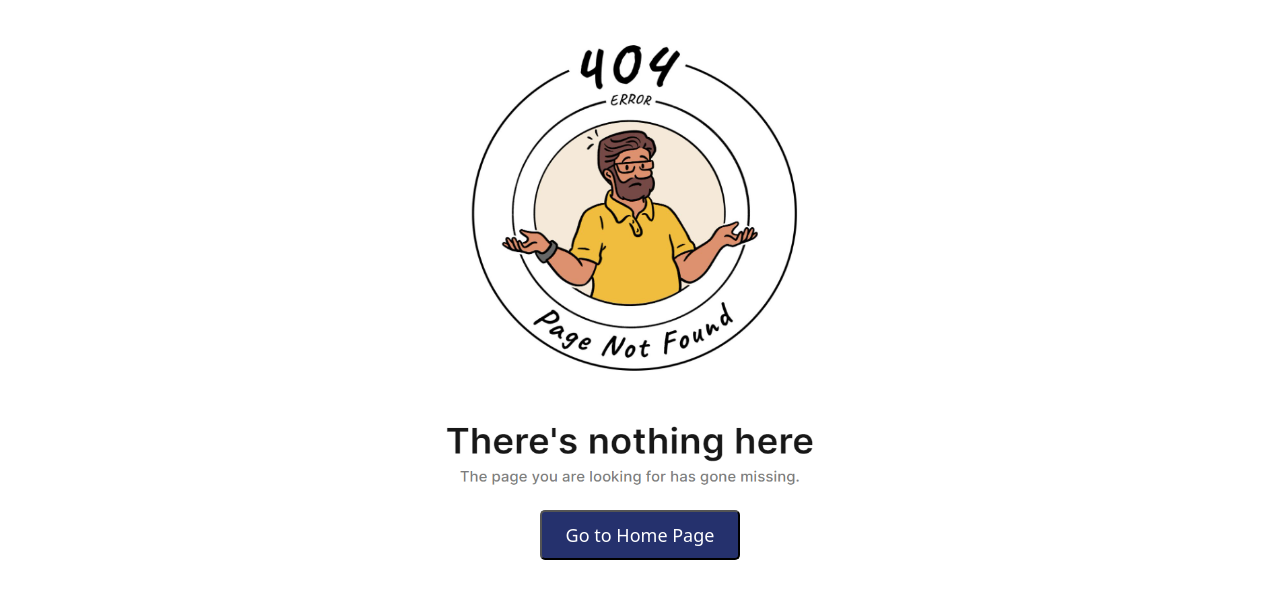
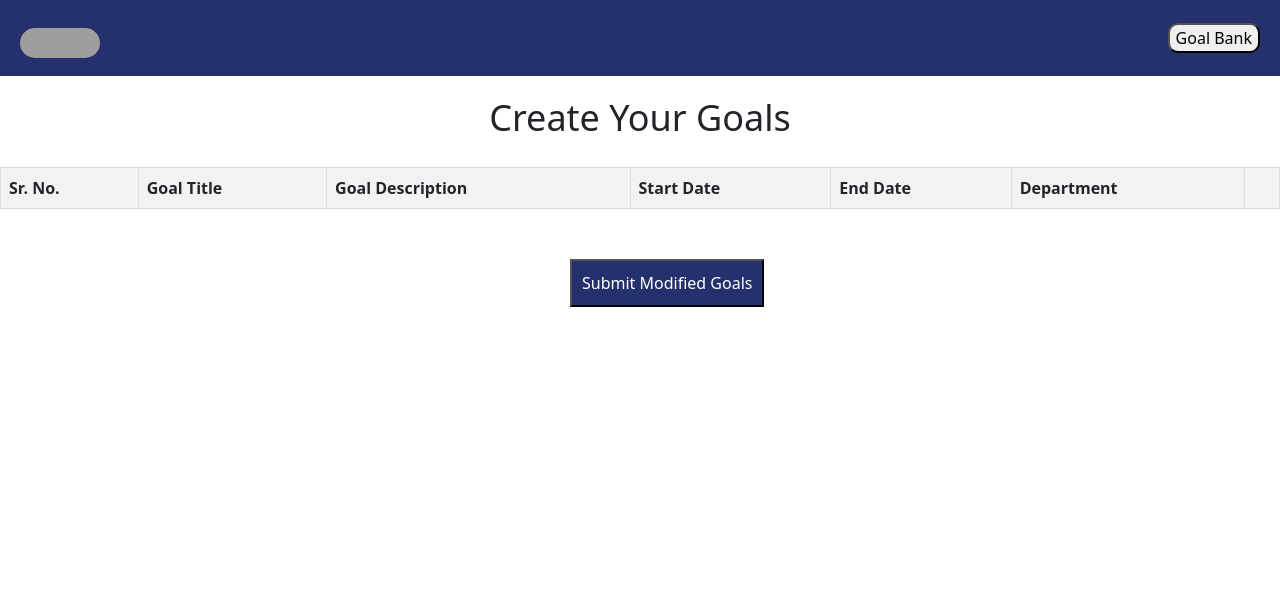
Before and after one commit to pranavkonde/Perfex, a React (Create React App) app in the folder client/: page /createGoal in a window 1280 px wide. Shown: the top 598 px of the page. Built offline with nearby package versions, Linux system fonts and the light colour scheme; grey boxes are pictures that could not be loaded.

Commit message:
Add createGoal functionality

```diff
--- a/client/src/App.js
+++ b/client/src/App.js
@@ -5,6 +5,7 @@ import ProfilePage from './components/ProfilePage';
 import TrackGoal from './components/Trackgoal';
 import Mpage from './components/Mpage';
 import Reviewpage from './components/Reviewpage';
+import GoalsTable from './components/Creategoals';
 
 import LandingPage from './components/LandingPage';
 import About from './components/About';
@@ -36,6 +37,7 @@ function App() {
          <Route path="/forgotpass" element={<ForgotPassword/>}/>
          <Route path="/resetPassword" element={<Resetpass/>}/>
 
+          <Route path='createGoal' element={<GoalsTable/>}/>
          <Route path="*" element={<InvalidPage />} />
 
       </Routes>
--- /dev/null
+++ b/client/src/components/Creategoals.css
@@ -0,0 +1,121 @@
+.goals-table {
+    width: 100%;
+    border-collapse: collapse;
+}
+
+.goals-table th,
+.goals-table td {
+    border: 1px solid #ddd;
+    padding: 8px;
+    text-align: left;
+}
+
+.goals-table th {
+    background-color: #f2f2f2;
+}
+
+
+.header {
+    background-color: #25316d;
+    padding: 10px 20px;
+}
+
+.navbar {
+    display: flex;
+    justify-content: space-between;
+    align-items: center;
+}
+
+.logo {
+    width: 80px;
+    height: 30px;
+    margin-top: 10px;;
+    border-radius: 20px;
+}
+
+.add-goal-btn {
+    /* padding: 10px;
+    background-color: white;
+    color: #007bff;
+    font-size: 10px;
+    cursor: pointer;
+    transition: background-color 0.3s ease;
+    position: relative;
+    height: 20px; */
+    border-radius: 10px;
+}
+
+.add-goal-btn:hover {
+    background-color: #0056b3;
+}
+
+/* .separator {
+    height: 1px;
+    background-color: #ccc;
+    margin: 20px 0;
+} */
+
+.page-title {
+    padding: 20px;
+    font-size: 36px;
+    text-align: center;
+}
+
+.goals-container {
+    padding: 0px;
+}
+
+/* .dropdown {
+    position: absolute;
+    top: 172px;
+    left: 88.4%;
+    transform: translateX(-50%);
+
+} */
+
+.dropdown-content {
+    display: block;
+    position: absolute;
+    background-color: #5a8dc7;
+    min-width: 160px;
+    box-shadow: 0 8px 16px 0 rgba(0, 0, 0, 0.2);
+    z-index: 1;
+    left: 16%;
+    text-align: center;
+    justify-content: center;
+}
+
+
+
+.dropdown-content button {
+    color: black;
+    width: 100%;
+    padding: 12px 16px;
+    text-align: left;
+    text-decoration: none;
+    border: none;
+    background-color: transparent;
+    cursor: pointer;
+    transition: background-color 0.3s ease;
+}
+
+.dropdown-content button:hover {
+    background-color: #4caf50;
+}
+
+.submit-btn{
+    justify-content: center;
+    align-items: center;
+    margin-left: 570px;
+    margin-top: 50px;
+    background-color: #25316D;
+    color: white;
+    padding: 10px;
+    margin-bottom: 50px;
+
+}
+.goals-table button{
+    background-color: #25316D;
+    color: white;
+    padding: 5px;
+}
--- /dev/null
+++ b/client/src/components/Creategoals.js
@@ -0,0 +1,111 @@
+import React, { useState } from 'react';
+import './Creategoals.css';
+
+const GoalsTable = () => {
+  const [goals, setGoals] = useState([]);
+  const [showDropdown, setShowDropdown] = useState(false);
+  const [selectedGoal, setSelectedGoal] = useState('');
+  const [modifiedGoals, setModifiedGoals] = useState([]);
+
+  const goalsList = [
+    "Increase sales revenue",
+    "Improve customer satisfaction",
+    "Develop and launch new feature",
+    "Improve code quality"
+  ];
+
+  const handleAddGoal = () => {
+    setShowDropdown(!showDropdown);
+  };
+
+  const handleSelectGoal = (goal) => {
+    setSelectedGoal(goal);
+    setShowDropdown(false);
+    addGoalToTable(goal);
+  };
+
+  const addGoalToTable = (goal) => {
+    const newGoal = { title: goal, description: '', startDate: '', endDate: '', department: '' };
+    setGoals([...goals, newGoal]);
+    setSelectedGoal('');
+  };
+
+  const handleRemoveGoal = (index) => {
+    const updatedGoals = [...goals];
+    updatedGoals.splice(index, 1);
+    setGoals(updatedGoals);
+  };
+
+  const handleInputChange = (index, field, value) => {
+    const updatedGoals = [...goals];
+    updatedGoals[index][field] = value;
+    setGoals(updatedGoals);
+  };
+
+  const handleDateChange = (index, field, value) => {
+    const updatedGoals = [...goals];
+    updatedGoals[index][field] = value;
+    setGoals(updatedGoals);
+  };
+
+  const handleAddModifiedGoal = () => {
+    setModifiedGoals([...modifiedGoals, ...goals]);
+    setGoals([]);
+  };
+
+  return (
+    <div className="goals-container">
+      <header className="header">
+        <div className="navbar">
+          <img src='image.ico' alt="Your Logo" className="logo" />
+          <button className="add-goal-btn" onClick={handleAddGoal}>Goal Bank</button>
+        </div>
+      </header>
+      {/* <div className="separator"></div> */}
+      <h1 className="page-title">Create Your Goals</h1>
+      <div>
+        {showDropdown && (
+          <div className="dropdown">
+            <div className="dropdown-content">
+              <div className="goals-list">
+                <h2>Goals List</h2>
+                {goalsList.map((goal, index) => (
+                  <button key={index} onClick={() => handleSelectGoal(goal)}>{goal}</button>
+                ))}
+              </div>
+            </div>
+          </div>
+        )}
+      </div>
+      <table className="goals-table">
+        <thead>
+          <tr>
+            <th>Sr. No.</th>
+            <th>Goal Title</th>
+            <th>Goal Description</th>
+            <th>Start Date</th>
+            <th>End Date</th>
+            <th>Department</th>
+            <th></th>
+          </tr>
+        </thead>
+        <tbody>
+          {goals.map((goal, index) => (
+            <tr key={index}>
+              <td>{index + 1}</td>
+              <td>{goal.title}</td>
+              <td><input type="text" value={goal.description} onChange={(e) => handleInputChange(index, 'description', e.target.value)} /></td>
+              <td><input type="date" value={goal.startDate} onChange={(e) => handleDateChange(index, 'startDate', e.target.value)} /></td>
+              <td><input type="date" value={goal.endDate} onChange={(e) => handleDateChange(index, 'endDate', e.target.value)} /></td>
+              <td><input type="text" value={goal.department} onChange={(e) => handleInputChange(index, 'department', e.target.value)} /></td>
+              <td><button onClick={() => handleRemoveGoal(index)}>Remove</button></td>
+            </tr>
+          ))}
+        </tbody>
+      </table>
+      <button className="submit-btn" onClick={handleAddModifiedGoal}>Submit Modified Goals</button>
+    </div>
+  );
+};
+
+export default GoalsTable;
--- a/client/src/components/Dashboard.js
+++ b/client/src/components/Dashboard.js
@@ -17,7 +17,9 @@ const Dashboard = () => {
     <img src="goal.png" alt="Logo"></img>
     <h1>Create Goals</h1>
     <p>Goal setting involves the development of an action plan designed in order to motivate and guide a person or group toward a goal.</p>
+    <Link to= '/createGoal'>
     <button className="create-goal-button">Create Goal</button>
+    </Link>
     </div>
 
         <div className="column1"
```
Also changed, not shown: client/src/components/perfex-crm-logo.jpg (added).
